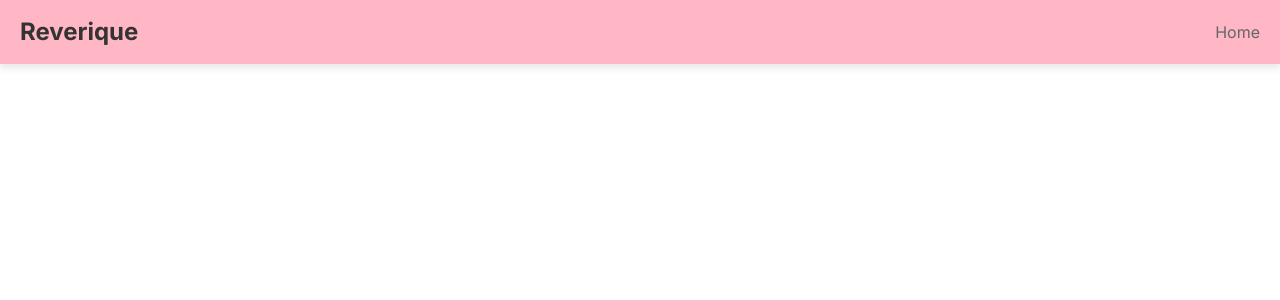
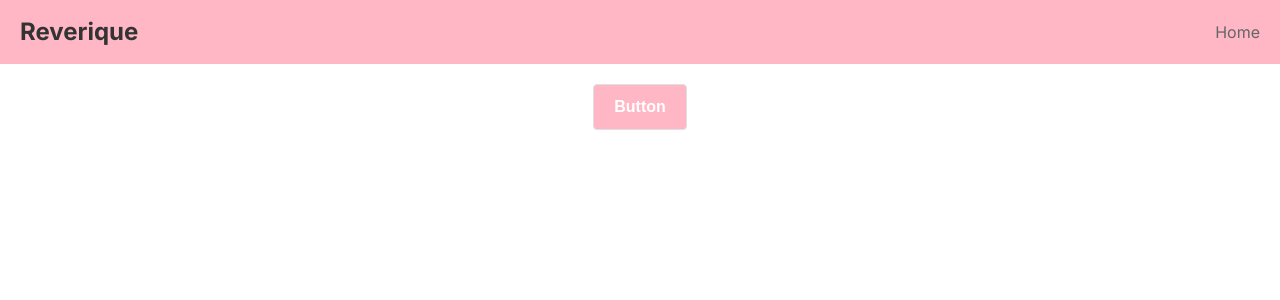
Before and after one commit to Reverique/Reverique-frontend, a Next.js app: page / in a window 1280 px wide. Shown: the top 300 px of the page. Built offline with nearby package versions, Linux system fonts and the light colour scheme.

Commit message:
feat: add RootContent and Button common components

```diff
--- a/src/app/page.tsx
+++ b/src/app/page.tsx
@@ -1,5 +1,16 @@
 'use client';
 
-export default function Home() {
-	return <main></main>;
-}
+import RootContent from 'components/layout/RootContent/RootContent';
+import Button from '../components/common/Button/Button';
+
+const Home = () => {
+	return (
+		<RootContent>
+			<div>
+				<Button>Button</Button>
+			</div>
+		</RootContent>
+	);
+};
+
+export default Home;
--- /dev/null
+++ b/src/components/common/Button/Button.tsx
@@ -0,0 +1,24 @@
+import { ButtonProps } from './interface';
+import * as S from './style';
+
+const Button = ({
+	className,
+	children,
+	size = 'm',
+	type = 'button',
+	disabled = false,
+	onClick,
+}: ButtonProps) => {
+	return (
+		<S.ButtonContainer
+			className={`${className} ${size}`}
+			type={type}
+			disabled={disabled}
+			onClick={onClick}
+		>
+			{children}
+		</S.ButtonContainer>
+	);
+};
+
+export default Button;
--- /dev/null
+++ b/src/components/common/Button/interface.ts
@@ -0,0 +1,13 @@
+// 버튼 사이즈별 크기 ( 추후 추가 예정 )
+type buttonSize = 's' | 'm' | 'l';
+
+type buttonType = 'button' | 'submit';
+
+export interface ButtonProps {
+	className?: string;
+	children: React.ReactNode;
+	size?: buttonSize;
+	type?: buttonType;
+	disabled?: boolean;
+	onClick?: (e: React.MouseEvent<HTMLButtonElement>) => void;
+}
--- /dev/null
+++ b/src/components/common/Button/style.ts
@@ -0,0 +1,40 @@
+import styled from 'styled-components';
+
+export const ButtonContainer = styled.button`
+	cursor: pointer;
+	border: none;
+	border-radius: 4px;
+	padding: 10px 20px;
+	font-size: 16px;
+	font-weight: 600;
+	line-height: 1.5;
+	text-align: center;
+	user-select: none;
+	transition: all 0.3s ease;
+
+	background-color: ${({ theme }) => theme.Primary.Default};
+	color: ${({ theme }) => theme.Text.Inverse};
+	border: 1px solid ${({ theme }) => theme.Border.Default};
+
+	&:hover {
+		background-color: ${({ theme }) => theme.Primary.Hover};
+		border-color: ${({ theme }) => theme.Border.Focus};
+	}
+
+	&:active {
+		background-color: ${({ theme }) => theme.Primary.Active};
+		border-color: ${({ theme }) => theme.Border.Focus};
+	}
+
+	&:disabled {
+		cursor: not-allowed;
+		background-color: ${({ theme }) => theme.Primary.Disabled};
+		color: ${({ theme }) => theme.Text.Disabled};
+		border-color: ${({ theme }) => theme.Border.Disabled};
+	}
+
+	&:focus {
+		outline: none;
+		box-shadow: 0 0 0 2px ${({ theme }) => theme.Primary.Focus};
+	}
+`;
--- /dev/null
+++ b/src/components/layout/RootContent/RootContent.tsx
@@ -0,0 +1,8 @@
+import { RootContentProps } from './interface';
+import * as S from './style';
+
+const RootContent = ({ children }: RootContentProps) => {
+	return <S.RootContentContainer>{children}</S.RootContentContainer>;
+};
+
+export default RootContent;
--- /dev/null
+++ b/src/components/layout/RootContent/interface.ts
@@ -0,0 +1,3 @@
+export interface RootContentProps {
+	children: React.ReactNode;
+}
--- /dev/null
+++ b/src/components/layout/RootContent/style.ts
@@ -0,0 +1,14 @@
+import styled from 'styled-components';
+
+export const RootContentContainer = styled.main`
+	display: flex;
+	flex-direction: column;
+	align-items: center;
+	justify-content: flex-start;
+	min-height: 100vh;
+	padding: 20px;
+	background-color: ${({ theme }) => theme.Background.Default};
+	color: ${({ theme }) => theme.Text.Primary};
+	font-family: 'Arial', sans-serif;
+	transition: background-color 0.3s ease;
+`;
--- a/src/styles/global.ts
+++ b/src/styles/global.ts
@@ -43,14 +43,6 @@ export const GlobalStyle = createGlobalStyle`
     line-height: 1;
   }
 
-  #root, .App{
-    height: 100%;
-  }
-
-  .App{
-    padding-bottom:16px;
-  }
-
   section{
     height:100%;
   }
```
Also changed, not shown: src/components/layout/RootContainer/RootContainer.tsx (deleted), src/components/layout/RootContainer/interface.ts (deleted), src/components/layout/RootContainer/style.ts (deleted).
